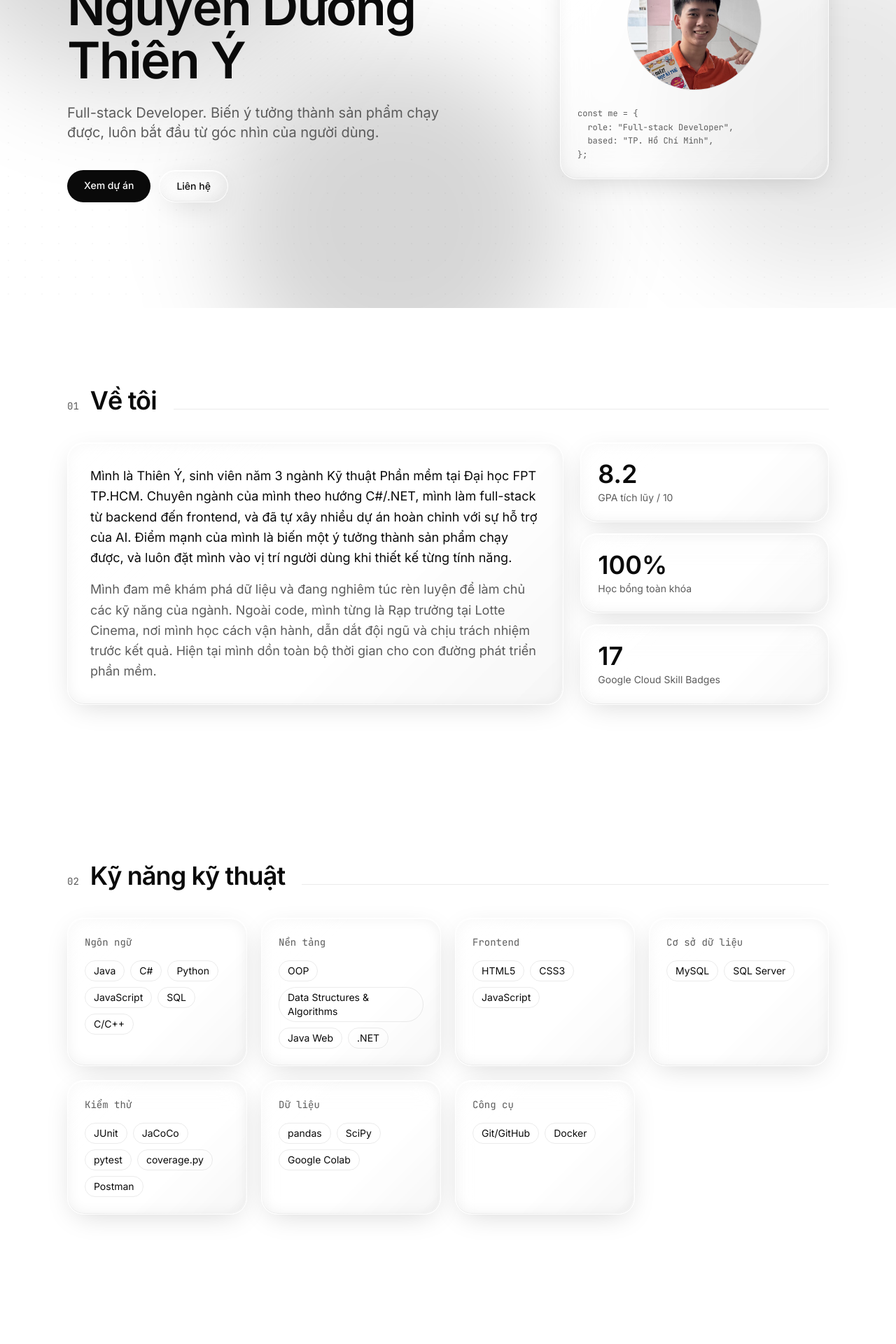
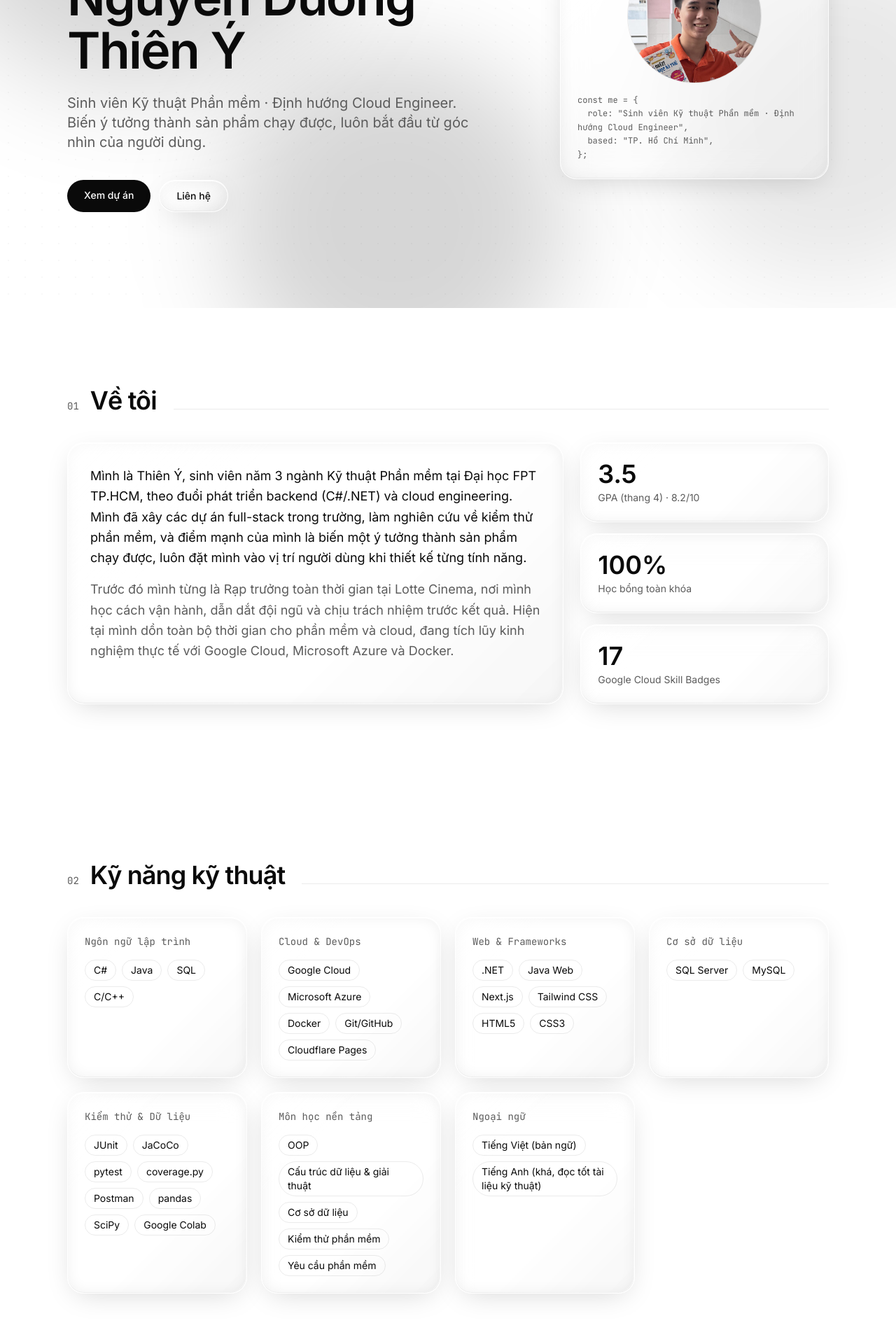
Before and after one commit to Toysideconqueror/portfolio, a Next.js app: page / in a window 1280 px wide. Shown: the part 360-2280 px from the top of the page at 70% size. Built offline with nearby package versions, Linux system fonts and the light colour scheme.

Commit message:
Align portfolio content with AWS OJT CV

```diff
--- a/src/components/sections/Hero.tsx
+++ b/src/components/sections/Hero.tsx
@@ -51,7 +51,7 @@ export default function Hero() {
               priority
               className="mx-auto size-40 rounded-full border border-line object-cover sm:size-48"
             />
-            <pre className="font-mono text-xs leading-relaxed text-muted">
+            <pre className="font-mono text-xs leading-relaxed whitespace-pre-wrap break-words text-muted">
               {`const me = {\n  role: "${t(profile.role)}",\n  based: "${t(profile.location)}",\n};`}
             </pre>
           </div>
--- a/src/components/sections/Projects.tsx
+++ b/src/components/sections/Projects.tsx
@@ -9,7 +9,7 @@ export default function Projects() {
   const { t, ui } = useLang();
   return (
     <Section id="projects" index="03" title={ui.sections.projects}>
-      <div className="grid gap-6 md:grid-cols-2 lg:grid-cols-3">
+      <div className="grid gap-6 md:grid-cols-2">
         {projects.map((p, i) => (
           <GlassCard key={i} as="article" className="flex flex-col overflow-hidden">
             <div className="flex aspect-video items-center justify-center border-b border-line font-mono text-sm text-muted">
--- a/src/components/sections/Skills.tsx
+++ b/src/components/sections/Skills.tsx
@@ -15,8 +15,8 @@ export default function Skills() {
             <h3 className="mb-4 font-mono text-sm text-muted">{t(s.group)}</h3>
             <ul className="flex flex-wrap gap-2">
               {s.items.map((item) => (
-                <li key={item} className="rounded-full border border-line px-3 py-1 text-sm">
-                  {item}
+                <li key={t(item)} className="rounded-full border border-line px-3 py-1 text-sm">
+                  {t(item)}
                 </li>
               ))}
             </ul>
--- a/src/data/content.ts
+++ b/src/data/content.ts
@@ -13,7 +13,7 @@ export const profile = {
   initials: "TY",
   // Ảnh đại diện nằm trong thư mục public/. File trong public/ được phục vụ ở gốc trang, nên đường dẫn là "/avatar.jpg".
   avatar: "/avatar.jpg",
-  role: { vi: "Full-stack Developer", en: "Full-stack Developer" } as Text,
+  role: { vi: "Sinh viên Kỹ thuật Phần mềm · Định hướng Cloud Engineer", en: "Software Engineering Student · Aspiring Cloud Engineer" } as Text,
   tagline: {
     vi: "Biến ý tưởng thành sản phẩm chạy được, luôn bắt đầu từ góc nhìn của người dùng.",
     en: "I turn ideas into working products, always starting from the user's point of view.",
@@ -30,61 +30,67 @@ export type SectionId = (typeof navItems)[number];
 export const about: { paragraphs: Text[]; facts: { label: Text; value: string }[] } = {
   paragraphs: [
     {
-      vi: "Mình là Thiên Ý, sinh viên năm 3 ngành Kỹ thuật Phần mềm tại Đại học FPT TP.HCM. Chuyên ngành của mình theo hướng C#/.NET, mình làm full-stack từ backend đến frontend, và đã tự xây nhiều dự án hoàn chỉnh với sự hỗ trợ của AI. Điểm mạnh của mình là biến một ý tưởng thành sản phẩm chạy được, và luôn đặt mình vào vị trí người dùng khi thiết kế từng tính năng.",
-      en: "I'm Thien Y, a third-year Software Engineering student at FPT University HCMC. My major follows the C#/.NET track; I work full-stack from backend to frontend, and I've built several complete projects with the help of AI tools. My strength is turning an idea into a working product, and I always put myself in the user's shoes when designing each feature.",
+      vi: "Mình là Thiên Ý, sinh viên năm 3 ngành Kỹ thuật Phần mềm tại Đại học FPT TP.HCM, theo đuổi phát triển backend (C#/.NET) và cloud engineering. Mình đã xây các dự án full-stack trong trường, làm nghiên cứu về kiểm thử phần mềm, và điểm mạnh của mình là biến một ý tưởng thành sản phẩm chạy được, luôn đặt mình vào vị trí người dùng khi thiết kế từng tính năng.",
+      en: "I'm Thien Y, a third-year Software Engineering student at FPT University HCMC, pursuing backend development (C#/.NET) and cloud engineering. I've built full-stack academic projects and done software testing research, and my strength is turning an idea into a working product, always putting myself in the user's shoes when designing each feature.",
     },
     {
-      vi: "Mình đam mê khám phá dữ liệu và đang nghiêm túc rèn luyện để làm chủ các kỹ năng của ngành. Ngoài code, mình từng là Rạp trưởng tại Lotte Cinema, nơi mình học cách vận hành, dẫn dắt đội ngũ và chịu trách nhiệm trước kết quả. Hiện tại mình dồn toàn bộ thời gian cho con đường phát triển phần mềm.",
-      en: "I'm passionate about exploring data and I'm working hard to master the skills of this field. Outside of code, I was a Cinema Leader at Lotte Cinema, where I learned to run operations, lead a team and own the results. Today I'm putting all of my time into my software development career.",
+      vi: "Trước đó mình từng là Rạp trưởng toàn thời gian tại Lotte Cinema, nơi mình học cách vận hành, dẫn dắt đội ngũ và chịu trách nhiệm trước kết quả. Hiện tại mình dồn toàn bộ thời gian cho phần mềm và cloud, đang tích lũy kinh nghiệm thực tế với Google Cloud, Microsoft Azure và Docker.",
+      en: "Before that I was a full-time Cinema Leader at Lotte Cinema, where I learned to run operations, lead a team and own the results. Today I'm putting all of my time into software and cloud, building hands-on experience with Google Cloud, Microsoft Azure and Docker.",
     },
   ],
   facts: [
-    { label: { vi: "GPA tích lũy / 10", en: "Cumulative GPA / 10" }, value: "8.2" },
+    { label: { vi: "GPA (thang 4) · 8.2/10", en: "GPA (4.0 scale) · 8.2/10" }, value: "3.5" },
     { label: { vi: "Học bổng toàn khóa", en: "Full-tuition scholarship" }, value: "100%" },
     { label: { vi: "Google Cloud Skill Badges", en: "Google Cloud Skill Badges" }, value: "17" },
   ],
 };
 
-export const skills: { group: Text; items: string[] }[] = [
-  { group: { vi: "Ngôn ngữ", en: "Languages" }, items: ["Java", "C#", "Python", "JavaScript", "SQL", "C/C++"] },
-  { group: { vi: "Nền tảng", en: "Foundations" }, items: ["OOP", "Data Structures & Algorithms", "Java Web", ".NET"] },
-  { group: "Frontend", items: ["HTML5", "CSS3", "JavaScript"] },
-  { group: { vi: "Cơ sở dữ liệu", en: "Databases" }, items: ["MySQL", "SQL Server"] },
-  { group: { vi: "Kiểm thử", en: "Testing" }, items: ["JUnit", "JaCoCo", "pytest", "coverage.py", "Postman"] },
-  { group: { vi: "Dữ liệu", en: "Data" }, items: ["pandas", "SciPy", "Google Colab"] },
-  { group: { vi: "Công cụ", en: "Tools" }, items: ["Git/GitHub", "Docker"] },
+// items là Text: tên công nghệ để chuỗi thường, chỗ nào cần dịch thì dùng { vi, en }.
+export const skills: { group: Text; items: Text[] }[] = [
+  { group: { vi: "Ngôn ngữ lập trình", en: "Programming languages" }, items: ["C#", "Java", "SQL", "C/C++"] },
+  { group: "Cloud & DevOps", items: ["Google Cloud", "Microsoft Azure", "Docker", "Git/GitHub", "Cloudflare Pages"] },
+  { group: "Web & Frameworks", items: [".NET", "Java Web", "Next.js", "Tailwind CSS", "HTML5", "CSS3"] },
+  { group: { vi: "Cơ sở dữ liệu", en: "Databases" }, items: ["SQL Server", "MySQL"] },
+  { group: { vi: "Kiểm thử & Dữ liệu", en: "Testing & Data" }, items: ["JUnit", "JaCoCo", "pytest", "coverage.py", "Postman", "pandas", "SciPy", "Google Colab"] },
+  {
+    group: { vi: "Môn học nền tảng", en: "Core coursework" },
+    items: [
+      "OOP",
+      { vi: "Cấu trúc dữ liệu & giải thuật", en: "Data Structures & Algorithms" },
+      { vi: "Cơ sở dữ liệu", en: "Databases" },
+      { vi: "Kiểm thử phần mềm", en: "Software Testing" },
+      { vi: "Yêu cầu phần mềm", en: "Software Requirements" },
+    ],
+  },
+  {
+    group: { vi: "Ngoại ngữ", en: "Spoken languages" },
+    items: [
+      { vi: "Tiếng Việt (bản ngữ)", en: "Vietnamese (native)" },
+      { vi: "Tiếng Anh (khá, đọc tốt tài liệu kỹ thuật)", en: "English (upper-intermediate, reads technical docs)" },
+    ],
+  },
 ];
 
 export const projects: { title: Text; description: Text; tags: string[]; demo: string; repo: string }[] = [
   {
     title: "LegacyVault",
     description: {
-      vi: "Nền tảng quản lý di sản số theo cơ chế Dead Man's Switch: chủ sở hữu cất tài sản số vào kho mã hóa, nếu ngừng check-in thì hệ thống tự bàn giao cho người thừa kế qua các bước xác minh. Dự án nhóm môn SWP391, đã chạy thật trên Azure.",
-      en: "A digital legacy platform built on a Dead Man's Switch: owners store digital assets in an encrypted vault, and if they stop checking in, the system hands them over to beneficiaries through verified steps. Team project for SWP391, running live on Azure.",
+      vi: "Nền tảng quản lý di sản số theo cơ chế Dead Man's Switch: chủ sở hữu cất tài sản số vào kho mã hóa và check-in định kỳ; nếu ngừng check-in, hệ thống bàn giao cho người thừa kế qua các bước xác minh. Backend Spring Boot + Spring Data JPA theo kiến trúc phân lớp (controller, service, repository, DTO), xác thực JWT với access/refresh token, MySQL. Docker Compose cho môi trường local, GitHub Actions CI kiểm tra mọi push và pull request, chạy thật trên Microsoft Azure. Dự án nhóm môn SWP391.",
+      en: "A digital legacy platform built on a Dead Man's Switch: owners store digital assets in an encrypted vault and check in periodically; if they stop, the system hands the assets to beneficiaries through verification steps. Spring Boot + Spring Data JPA backend in a layered architecture (controller, service, repository, DTO), JWT auth with access/refresh tokens, MySQL. Docker Compose for local setup, GitHub Actions CI on every push and pull request, running live on Microsoft Azure. Team project for SWP391.",
     },
-    tags: ["Spring Boot", "Java", "React", "MySQL", "Docker", "Azure"],
+    tags: ["Java", "Spring Boot", "Spring Data JPA", "JWT", "MySQL", "Docker Compose", "GitHub Actions", "Azure", "React"],
     demo: "https://legacyvault.codes",
     repo: "https://github.com/azerc18/legacy-vault",
   },
   {
     title: { vi: "Độ tin cậy của unit test do LLM sinh", en: "Reliability of LLM-generated unit tests" },
     description: {
-      vi: "Nghiên cứu nhóm (SWT301) so sánh 6 mô hình LLM trên 646 hàm Java/Python. Mình thiết kế pipeline 3 khâu (sinh test, chạy test và đo coverage, tổng hợp) và phân tích 3.876 kết quả bằng pandas và SciPy.",
-      en: "Team research (SWT301) comparing 6 LLMs on 646 Java/Python functions. I designed a 3-stage pipeline (generate tests, run them and measure coverage, aggregate) and analyzed 3,876 results with pandas and SciPy.",
+      vi: "Nghiên cứu nhóm (SWT301): unit test do mô hình ngôn ngữ lớn viết có đáng tin không? So sánh 6 LLM trên 646 hàm Java và Python. Mình thiết kế pipeline tự động 3 khâu: (1) yêu cầu LLM sinh test, (2) chạy test và đo coverage bằng JUnit/JaCoCo cho Java, pytest/coverage.py cho Python, (3) tổng hợp. Phân tích 3.876 kết quả bằng pandas và SciPy để so sánh các mô hình theo thống kê.",
+      en: "Team research (SWT301): how reliable are unit tests written by large language models? Compared 6 LLMs on 646 Java and Python functions. I designed a 3-stage automated pipeline: (1) prompt each LLM to generate tests, (2) run them and measure coverage with JUnit/JaCoCo for Java and pytest/coverage.py for Python, (3) aggregate. Analyzed 3,876 results with pandas and SciPy to compare models statistically.",
     },
-    tags: ["Python", "pandas", "JUnit", "pytest", "LLM"],
+    tags: ["LLM", "JUnit", "JaCoCo", "pytest", "coverage.py", "pandas", "SciPy"],
     demo: "",
     repo: "https://github.com/Toysideconqueror/llm-unit-test-reliability",
-  },
-  {
-    title: { vi: "SLR: truy vết yêu cầu – mã nguồn, LLM so với IR", en: "SLR: requirements-to-code traceability, LLM vs IR" },
-    description: {
-      vi: "Tổng quan tài liệu có hệ thống (SWR302), mình là nhóm trưởng: xây dựng search string và tiêu chí chọn bài, sàng lọc 1.577 bài trên IEEE Xplore theo PRISMA, đọc full-text 10 bài và đề xuất hướng fine-tune Llama 3.1 bằng QLoRA.",
-      en: "Systematic literature review (SWR302) where I was team lead: built the search string and inclusion criteria, screened 1,577 IEEE Xplore papers following PRISMA, read 10 in full text and proposed fine-tuning Llama 3.1 with QLoRA.",
-    },
-    tags: ["Research", "PRISMA", "LLM", "Information Retrieval"],
-    demo: "",
-    repo: "https://github.com/Toysideconqueror/slr-traceability-llm-vs-ir",
   },
 ];
 
@@ -95,8 +101,8 @@ export const experience: { role: Text; company: string; period: Text; points: Te
     period: { vi: "09/2025 – Hiện tại", en: "09/2025 – Present" },
     points: [
       {
-        vi: "Thành viên câu lạc bộ Google Developer Groups on Campus tại Đại học FPT TP.HCM.",
-        en: "Member of Google Developer Groups on Campus at FPT University HCMC.",
+        vi: "Thành viên tích cực của câu lạc bộ Google Developer Groups on Campus tại Đại học FPT TP.HCM.",
+        en: "Active member of Google Developer Groups on Campus at FPT University HCMC.",
       },
       {
         vi: "Tham gia chương trình QuanQuanGDP thông qua CLB.",
@@ -111,7 +117,7 @@ export const experience: { role: Text; company: string; period: Text; points: Te
     points: [
       {
         vi: "Vào làm Supervisor tại rạp Moonlight (Thủ Đức), được lên Rạp trưởng ngay sau 2 tháng thử việc, phụ trách toàn bộ vận hành của một rạp trong chuỗi Lotte Cinema trên cả nước.",
-        en: "Joined as Supervisor at the Moonlight cinema (Thu Duc) and was promoted to Cinema Leader right after the 2-month probation, running the full operation of one cinema in Lotte Cinema's nationwide chain.",
+        en: "Joined as Supervisor at the Moonlight Cinema (Thu Duc) and was promoted to Cinema Leader right after the 2-month probation, running the full operation of one cinema in Lotte Cinema's nationwide chain.",
       },
       {
         vi: "Được Tổng Giám đốc ủy quyền đại diện chi nhánh làm việc với cơ quan chức năng (PCCC, an toàn thực phẩm, thuế), ký hợp đồng lao động với nhân viên và làm việc với ban quản lý tòa nhà.",
@@ -129,8 +135,8 @@ export const education: { school: Text; degree: Text; period: Text }[] = [
   {
     school: { vi: "Đại học FPT TP.HCM", en: "FPT University HCMC" },
     degree: {
-      vi: "Kỹ thuật Phần mềm · GPA 8.2/10 · Học bổng toàn phần 100%",
-      en: "Software Engineering · GPA 8.2/10 · 100% full-tuition scholarship",
+      vi: "Cử nhân Kỹ thuật Phần mềm · GPA 3.5/4.0 (8.2/10) · Học bổng toàn phần 100% (2024)",
+      en: "B.Sc. in Software Engineering · GPA 3.5/4.0 (8.2/10) · 100% full-tuition scholarship (2024)",
     },
     period: { vi: "09/2024 – Hiện tại", en: "09/2024 – Present" },
   },
@@ -144,7 +150,6 @@ export const achievements: { title: Text; issuer: Text; year: string; url: strin
   { title: "UX Research and Design", issuer: "University of Michigan · Coursera", year: "", url: "https://coursera.org/share/7359a02162113b52ea3a223e39880ed5" },
   { title: "Generative AI Fundamentals", issuer: "IBM · Coursera", year: "", url: "https://coursera.org/verify/specialization/S5IPGAI4CNSJ" },
   { title: "Academic Skills for University Success", issuer: "University of Sydney · Coursera", year: "", url: "https://coursera.org/verify/specialization/FJZAM4AKEYN1" },
-  { title: "Duolingo English Test: 129", issuer: "Duolingo", year: "", url: "" },
 ];
 
 export const socials = [
```
